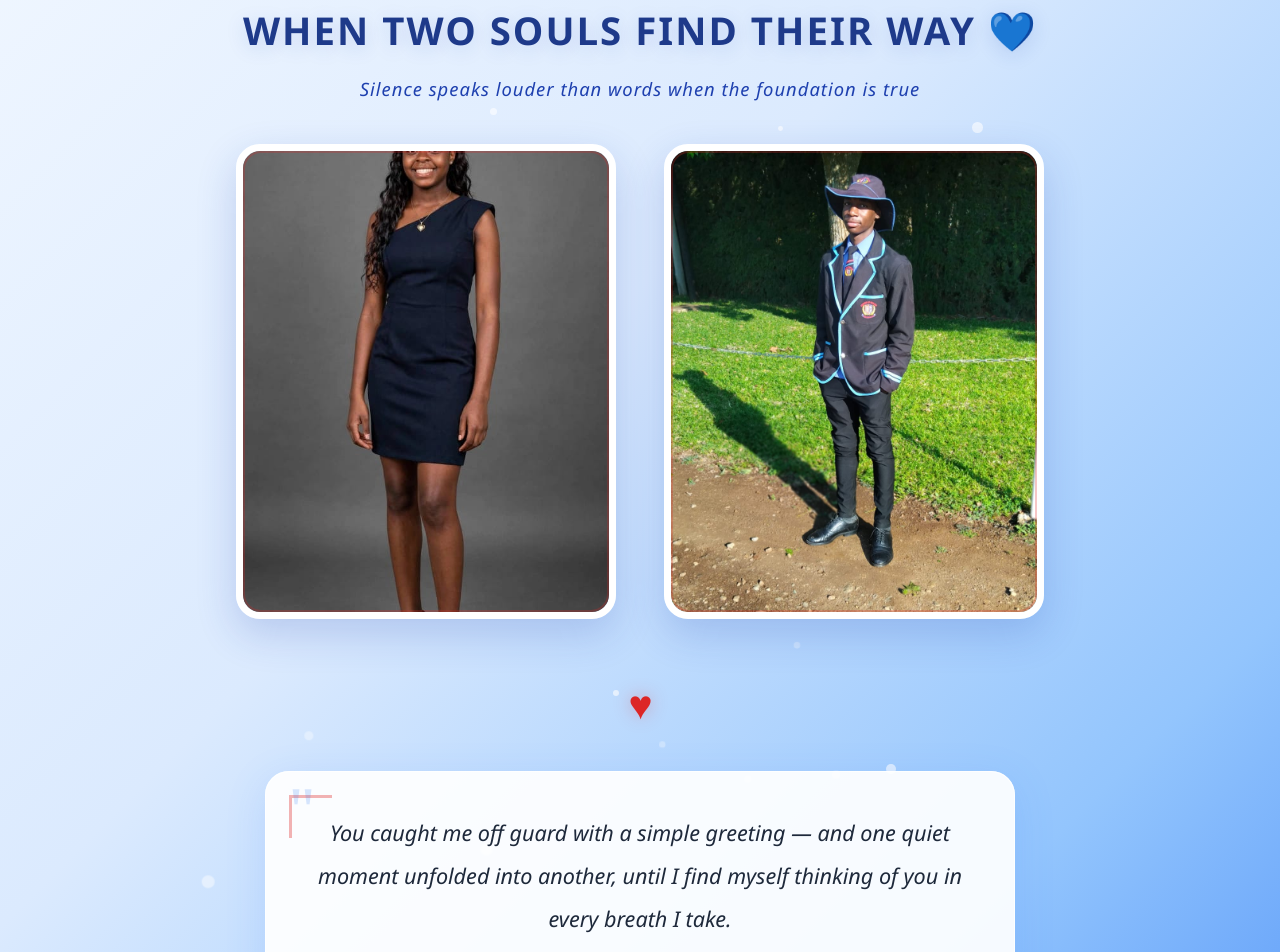
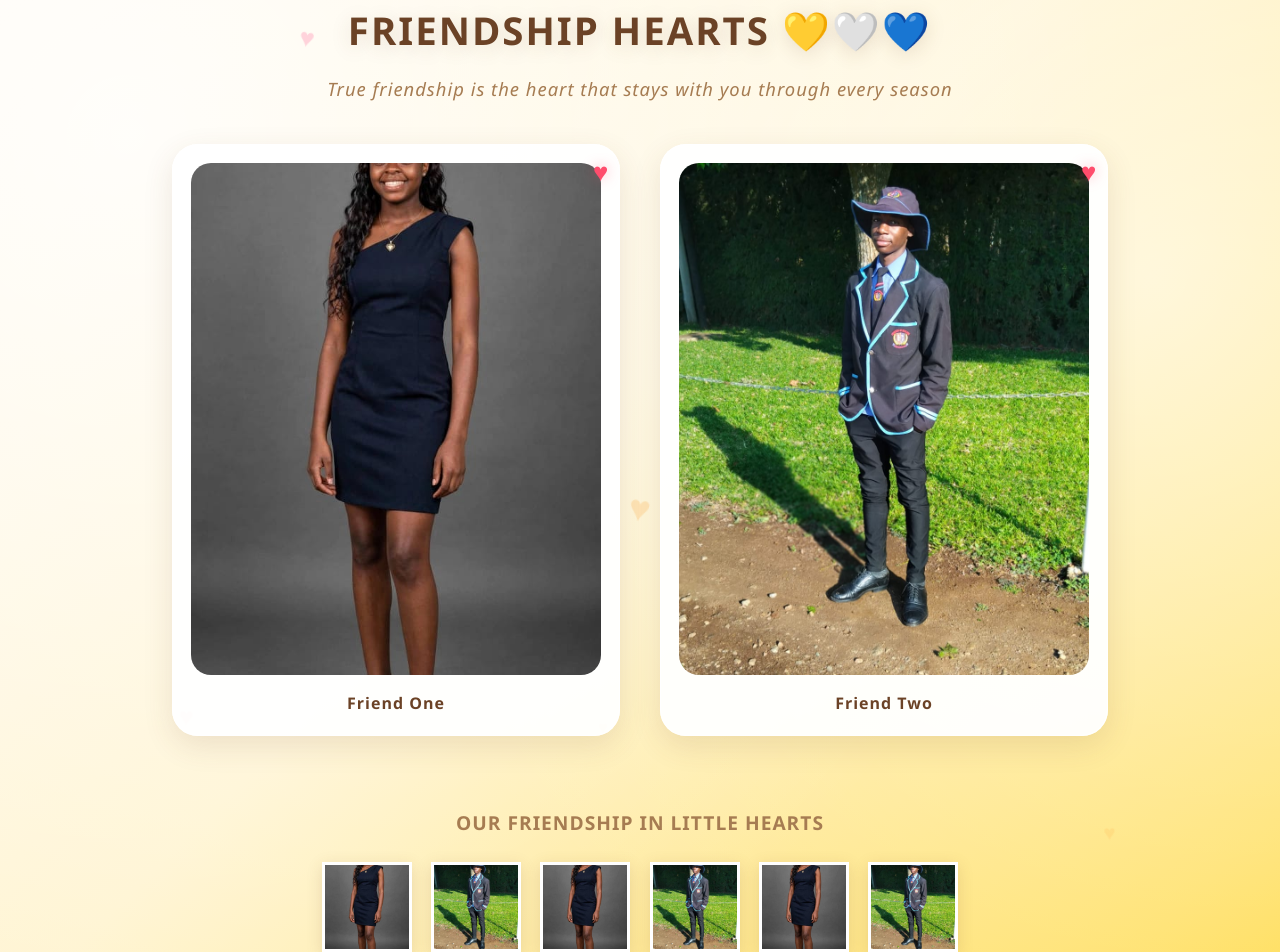
Before and after one commit to tomtapiwa22-lgtm/Trillux-Advertising-Agency, a SvelteKit app: page / in a window 1280 px wide. Shown: the part 40-992 px from the top of the page. Built offline with nearby package versions, Linux system fonts and the light colour scheme.

Commit message:
Update +page.svelte

```diff
--- a/src/routes/+page.svelte
+++ b/src/routes/+page.svelte
@@ -1,19 +1,18 @@
 <svelte:head>
-  <title>Bound in Truth 💙</title>
+  <title>Friendship Hearts 💛🤍💙</title>
   <meta charset="UTF-8" />
   <meta name="viewport" content="width=device-width, initial-scale=1.0" />
   <style>
-    * {
-      margin: 0;
-      padding: 0;
-      box-sizing: border-box;
-    }
+    * { margin: 0; padding: 0; box-sizing: border-box; }
 
     body {
       min-height: 100vh;
-      background: linear-gradient(135deg, #eff6ff 0%, #dbeafe 35%, #93c5fd 70%, #3b82f6 100%);
+      background:
+        radial-gradient(circle at 10% 10%, rgba(255,255,255,0.8) 0%, transparent 50%),
+        radial-gradient(circle at 90% 18%, rgba(255,255,255,0.6) 0%, transparent 45%),
+        linear-gradient(135deg, #fffaf0 0%, #fff3cd 35%, #ffe066 70%, #ffcc00 100%);
       font-family: 'Segoe UI', Georgia, serif;
-      color: #1e3a8a;
+      color: #6b4226;
       overflow-x: hidden;
     }
 
@@ -24,33 +23,45 @@
       align-items: center;
       justify-content: center;
       padding: 2.5rem 2rem;
-      max-width: 950px;
+      max-width: 1000px;
       margin: 0 auto;
       position: relative;
     }
 
-    /* Floating particles */
-    .particle {
+    .hearts-bg {
       position: absolute;
-      border-radius: 50%;
-      background: rgba(255,255,255,0.6);
+      inset: 0;
+      overflow: hidden;
       pointer-events: none;
-      animation: floatParticle 12s ease-in-out infinite;
     }
 
-    @keyframes floatParticle {
-      0% { transform: translateY(0) translateX(0) scale(1); opacity: 0.6; }
-      25% { transform: translateY(-40px) translateX(20px) scale(1.1); opacity: 0.8; }
-      50% { transform: translateY(-20px) translateX(-15px) scale(0.9); opacity: 0.5; }
-      75% { transform: translateY(-50px) translateX(10px) scale(1.05); opacity: 0.7; }
-      100% { transform: translateY(0) translateX(0) scale(1); opacity: 0.6; }
+    .heart {
+      position: absolute;
+      color: rgba(255, 100, 150, 0.35);
+      font-size: 1.6rem;
+      animation: floatHeart 8s ease-in-out infinite;
     }
 
-    /* Heading dramatic reveal */
+    .heart:nth-child(odd) {
+      color: rgba(255, 180, 80, 0.35);
+    }
+
+    .heart:nth-child(3n) {
+      color: rgba(255, 100, 100, 0.35);
+    }
+
+    @keyframes floatHeart {
+      0% { transform: translateY(0) translateX(0) rotate(0deg); opacity: 0.4; }
+      25% { transform: translateY(-50px) translateX(25px) rotate(10deg); opacity: 0.8; }
+      50% { transform: translateY(-30px) translateX(-20px) rotate(-8deg); opacity: 0.5; }
+      75% { transform: translateY(-60px) translateX(15px) rotate(5deg); opacity: 0.7; }
+      100% { transform: translateY(0) translateX(0) rotate(0deg); opacity: 0.4; }
+    }
+
     .heading {
       text-align: center;
       margin-bottom: 2.5rem;
-      position: relative;
+      z-index: 1;
     }
 
     h1 {
@@ -60,12 +71,12 @@
       opacity: 0;
       transform: translateY(30px) scale(0.9);
       animation: grandReveal 1.5s ease-out forwards;
-      text-shadow: 0 4px 20px rgba(30, 64, 175, 0.15);
+      text-shadow: 0 4px 20px rgba(107, 66, 38, 0.15);
     }
 
     .subtitle {
       font-size: 1.15rem;
-      color: #1e40af;
+      color: #a67c52;
       font-style: italic;
       margin-top: 0.8rem;
       opacity: 0;
@@ -82,71 +93,47 @@
       to { opacity: 1; }
     }
 
-    /* Photos dramatic styling */
-    .photos-row {
-      display: flex;
-      gap: 3rem;
-      justify-content: center;
+    .main-grid {
+      display: grid;
+      grid-template-columns: repeat(auto-fit, minmax(280px, 1fr));
+      gap: 2.5rem;
       width: 100%;
-      margin-bottom: 3rem;
-      flex-wrap: wrap;
+      margin-bottom: 2.5rem;
+      align-items: stretch;
+      z-index: 1;
     }
 
-    .photo-wrap {
-      flex: 1;
-      min-width: 300px;
-      max-width: 380px;
+    .photo-card {
       position: relative;
+      background: rgba(255,255,255,0.95);
+      border-radius: 26px;
+      padding: 1.2rem;
+      box-shadow:
+        0 10px 30px rgba(107, 66, 38, 0.12),
+        inset 0 0 0 1px rgba(255, 255, 255, 0.8);
       opacity: 0;
-      transform: translateY(50px) rotate(-3deg);
-      animation: photoSweepIn 1.2s cubic-bezier(0.17, 0.67, 0.23, 0.99) forwards;
+      transform: translateY(50px) scale(0.95);
+      animation: cardSweepIn 1.2s cubic-bezier(0.17, 0.67, 0.23, 0.99) forwards;
+      overflow: hidden;
     }
 
-    .photo-wrap:nth-child(2) {
-      transform: translateY(50px) rotate(3deg);
+    .photo-card:nth-child(2) {
       animation-delay: 0.3s;
     }
 
-    @keyframes photoSweepIn {
+    @keyframes cardSweepIn {
       to {
         opacity: 1;
-        transform: translateY(0) rotate(0deg);
+        transform: translateY(0) scale(1);
       }
     }
 
     .photo-frame {
       width: 100%;
       aspect-ratio: 4/5;
-      border-radius: 24px;
+      border-radius: 20px;
       overflow: hidden;
-      border: 7px solid white;
-      box-shadow:
-        0 15px 40px rgba(30, 64, 175, 0.2),
-        inset 0 0 0 2px rgba(220, 38, 38, 0.12);
-      transition: all 0.5s cubic-bezier(0.17, 0.67, 0.23, 0.99);
       position: relative;
-    }
-
-    /* Red accent border pulse */
-    .photo-frame::before {
-      content: '';
-      position: absolute;
-      inset: 0;
-      border-radius: 18px;
-      border: 2px solid transparent;
-      animation: redPulse 3s ease-in-out infinite;
-    }
-
-    @keyframes redPulse {
-      0%, 100% { border-color: rgba(220, 38, 38, 0.1); }
-      50% { border-color: rgba(220, 38, 38, 0.3); }
-    }
-
-    .photo-frame:hover {
-      transform: translateY(-12px) scale(1.03);
-      box-shadow:
-        0 25px 60px rgba(30, 64, 175, 0.3),
-        inset 0 0 0 2px rgba(220, 38, 38, 0.2);
     }
 
     .photo-frame img {
@@ -156,11 +143,86 @@
       transition: transform 6s ease;
     }
 
-    .photo-frame:hover img {
+    .photo-card:hover .photo-frame img {
       transform: scale(1.08);
     }
 
-    /* Central divider */
+    .card-heart {
+      position: absolute;
+      top: 0.6rem;
+      right: 0.8rem;
+      font-size: 1.4rem;
+      color: #ff4d6d;
+      animation: heartBeat 2s ease-in-out infinite;
+      filter: drop-shadow(0 0 6px rgba(255, 77, 109, 0.4));
+    }
+
+    .photo-label {
+      margin-top: 1rem;
+      text-align: center;
+      font-size: 1rem;
+      font-weight: 600;
+      color: #6b4226;
+      letter-spacing: 1px;
+    }
+
+    .circle-hearts-section {
+      width: 100%;
+      max-width: 750px;
+      margin: 2rem 0 2.5rem;
+      position: relative;
+      z-index: 1;
+    }
+
+    .circle-hearts-title {
+      text-align: center;
+      font-size: 1.2rem;
+      color: #a67c52;
+      margin-bottom: 1.5rem;
+      font-weight: 600;
+      letter-spacing: 1px;
+      text-transform: uppercase;
+    }
+
+    .circle-hearts-grid {
+      display: flex;
+      flex-wrap: wrap;
+      justify-content: center;
+      gap: 1.2rem;
+    }
+
+    .heart-pic {
+      position: relative;
+      width: 90px;
+      height: 90px;
+      opacity: 0;
+      transform: translateY(30px) scale(0.8);
+      animation: popHeartPic 0.8s ease-out forwards;
+    }
+
+    .heart-pic:nth-child(1) { animation-delay: 0.6s; }
+    .heart-pic:nth-child(2) { animation-delay: 0.75s; }
+    .heart-pic:nth-child(3) { animation-delay: 0.9s; }
+    .heart-pic:nth-child(4) { animation-delay: 1.05s; }
+    .heart-pic:nth-child(5) { animation-delay: 1.2s; }
+    .heart-pic:nth-child(6) { animation-delay: 1.35s; }
+
+    @keyframes popHeartPic {
+      to {
+        opacity: 1;
+        transform: translateY(0) scale(1);
+      }
+    }
+
+    .heart-pic img {
+      width: 100%;
+      height: 100%;
+      object-fit: cover;
+      clip-path: path('M50% 15% C65% 0%, 90% 0%, 90% 25% C90% 50%, 50% 85%, 50% 85% C50% 85%, 10% 50%, 10% 25% C10% 0%, 35% 0%, 50% 15% Z');
+      border: 3px solid #fff;
+      box-shadow: 0 4px 15px rgba(107, 66, 38, 0.15);
+    }
+
     .divider {
       display: flex;
       align-items: center;
@@ -168,58 +230,62 @@
       margin: 0.5rem 0 2.5rem;
       opacity: 0;
       animation: fadeIn 1s ease-out 0.8s forwards;
+      z-index: 1;
     }
 
     .divider-line {
       height: 2px;
       flex: 1;
       max-width: 100px;
-      background: linear-gradient(90deg, transparent, #3b82f6, transparent);
+      background: linear-gradient(90deg, transparent, #ff4d6d, transparent);
     }
 
-    .heart-icon {
+    .divider-heart {
       font-size: 2.2rem;
-      color: #dc2626;
+      color: #ff4d6d;
       animation: heartBeat 2s ease-in-out infinite;
-      filter: drop-shadow(0 0 8px rgba(220, 38, 38, 0.3));
+      filter: drop-shadow(0 0 8px rgba(255, 77, 109, 0.35));
     }
 
     @keyframes heartBeat {
-      0%, 100% { transform: scale(1); }
+      0%,100% { transform: scale(1); }
       15% { transform: scale(1.25); }
       30% { transform: scale(1); }
       45% { transform: scale(1.2); }
       60% { transform: scale(1); }
     }
 
-    /* Quote dramatic styling */
+    @keyframes fadeIn {
+      to { opacity: 1; }
+    }
+
     .quote-wrapper {
       max-width: 750px;
       width: 100%;
       opacity: 0;
       transform: translateY(30px);
       animation: quoteRise 1.5s ease-out 1.1s forwards;
+      z-index: 1;
     }
 
     .quote-card {
-      background: rgba(255, 255, 255, 0.92);
+      background: rgba(255,255,255,0.96);
       border-radius: 24px;
       padding: 2.5rem;
       box-shadow:
-        0 10px 40px rgba(59, 130, 246, 0.15),
-        0 0 0 1px rgba(255, 255, 255, 0.8) inset;
+        0 10px 40px rgba(107, 66, 38, 0.12),
+        inset 0 0 0 1px rgba(255, 255, 255, 0.8);
       position: relative;
       overflow: hidden;
     }
 
-    /* Corner red accents — exactly 1% usage */
     .quote-card::before,
     .quote-card::after {
       content: '';
       position: absolute;
       width: 40px;
       height: 40px;
-      border-color: rgba(220, 38, 38, 0.35);
+      border-color: rgba(255, 77, 109, 0.35);
       border-style: solid;
       opacity: 0;
       animation: cornerPop 1.2s ease-out 1.5s forwards;
@@ -245,7 +311,7 @@
     .quote-mark {
       font-size: 4rem;
       line-height: 1;
-      color: rgba(59, 130, 246, 0.2);
+      color: rgba(255, 77, 109, 0.15);
       font-family: Georgia, serif;
       position: absolute;
       top: 0.5rem;
@@ -256,7 +322,7 @@
     .quote-text {
       font-size: 1.35rem;
       line-height: 2;
-      color: #1e293b;
+      color: #6b4226;
       font-style: italic;
       text-align: center;
       position: relative;
@@ -285,7 +351,7 @@
       text-align: center;
       margin-top: 2rem;
       font-size: 1.1rem;
-      color: #1e40af;
+      color: #a67c52;
       font-weight: 600;
       letter-spacing: 2px;
       opacity: 0;
@@ -299,18 +365,18 @@
       }
     }
 
-    @keyframes fadeIn {
-      to { opacity: 1; }
-    }
-
-    /* Shimmer effect */
     .shimmer {
       position: absolute;
       top: 0;
       left: -100%;
       width: 100%;
       height: 100%;
-      background: linear-gradient(90deg, transparent, rgba(255,255,255,0.4), transparent);
+      background: linear-gradient(
+        90deg,
+        transparent,
+        rgba(255, 255, 255, 0.4),
+        transparent
+      );
       animation: shimmerSweep 4s ease-in-out infinite;
       animation-delay: 2s;
       pointer-events: none;
@@ -323,55 +389,90 @@
     }
 
     @media (max-width: 640px) {
-      h1 { font-size: 1.8rem; letter-spacing: 1px; }
-      .quote-text { font-size: 1.1rem; }
-      .page { padding: 2rem 1.25rem; }
-      .photos-row { gap: 2rem; }
-      .quote-card { padding: 2rem 1.5rem; }
+      h1 {
+        font-size: 1.8rem;
+        letter-spacing: 1px;
+      }
+
+      .quote-text {
+        font-size: 1.1rem;
+      }
+
+      .page {
+        padding: 2rem 1.25rem;
+      }
+
+      .main-grid {
+        gap: 2rem;
+      }
+
+      .quote-card {
+        padding: 2rem 1.5rem;
+      }
+
+      .heart-pic {
+        width: 70px;
+        height: 70px;
+      }
     }
   </style>
 </svelte:head>
 
 <div class="page">
-  <!-- Floating background particles -->
-  {#each particles as p}
-    <div
-      class="particle"
-      style="
-        left: {p.x}%;
-        top: {p.y}%;
-        width: {p.size}px;
-        height: {p.size}px;
-        animation-delay: {p.delay}s;
-        animation-duration: {p.dur}s;
-      "
-    ></div>
-  {/each}
+  <div class="hearts-bg">
+    {#each hearts as h}
+      <span
+        class="heart"
+        style="
+          left: {h.x}%;
+          top: {h.y}%;
+          font-size: {h.size}rem;
+          animation-delay: {h.delay}s;
+          animation-duration: {h.dur}s;
+        "
+        >♥</span
+      >
+    {/each}
+  </div>
 
   <div class="heading">
-    <h1>When Two Souls Find Their Way 💙</h1>
-    <p class="subtitle">Silence speaks louder than words when the foundation is true</p>
+    <h1>Friendship Hearts 💛🤍💙</h1>
+    <p class="subtitle">True friendship is the heart that stays with you through every season</p>
   </div>
 
-  <div class="photos-row">
-    <div class="photo-wrap">
+  <div class="main-grid">
+    <div class="photo-card">
       <div class="photo-frame">
-        <!-- Uses your file exactly as named in your repo -->
-        <img src="/WhatsApp Image 2026-11-06 at 19.00.58 (2).jpeg" alt="First" loading="lazy" />
+        <img src="/WhatsApp Image 2026-11-06 at 19.00.58 (2).jpeg" alt="Friend 1" loading="lazy" />
       </div>
+      <span class="card-heart">♥</span>
+      <p class="photo-label">Friend One</p>
     </div>
 
-    <div class="photo-wrap">
+    <div class="photo-card">
       <div class="photo-frame">
-        <!-- Uses your file exactly as named in your repo -->
-        <img src="/WhatsApp Image 2026-11-06 at 19.00.59.jpeg" alt="Second" loading="lazy" />
+        <img src="/WhatsApp Image 2026-11-06 at 19.00.59.jpeg" alt="Friend 2" loading="lazy" />
       </div>
+      <span class="card-heart">♥</span>
+      <p class="photo-label">Friend Two</p>
+    </div>
+  </div>
+
+  <div class="circle-hearts-section">
+    <p class="circle-hearts-title">Our Friendship in Little Hearts</p>
+    <div class="circle-hearts-grid">
+      <div class="heart-pic"><img src="/WhatsApp Image 2026-11-06 at 19.00.58 (2).jpeg" alt="Memory 1" /></div>
+      <div class="heart-pic"><img src="/WhatsApp Image 2026-11-06 at 19.00.59.jpeg" alt="Memory 2" /></div>
+      <div class="heart-pic"><img src="/WhatsApp Image 2026-11-06 at 19.00.58 (2).jpeg" alt="Memory 3" /></div>
+      <div class="heart-pic"><img src="/WhatsApp Image 2026-11-06 at 19.00.59.jpeg" alt="Memory 4" /></div>
+      <div class="heart-pic"><img src="/WhatsApp Image 2026-11-06 at 19.00.58 (2).jpeg" alt="Memory 5" /></div>
+      <div class="heart-pic"><img src="/WhatsApp Image 2026-11-06 at 19.00.59.jpeg" alt="Memory 6" /></div>
     </div>
   </div>
 
   <div class="divider">
     <span class="divider-line"></span>
-    <span class="heart-icon">♥</span>
+    <span class="divider-heart">♥</span>
     <span class="divider-line"></span>
   </div>
 
@@ -380,11 +481,11 @@
       <div class="shimmer"></div>
       <span class="quote-mark">"</span>
       <div class="quote-text">
-        <p>You caught me off guard with a simple greeting — and one quiet moment unfolded into another, until I find myself thinking of you in every breath I take.</p>
-        <p>When a foundation is built with nothing but truth — no masks, no pretense, no shadows — something rare and magnificent takes root. It is a wonder how effortlessly our spirits align, how naturally the connection flows, as if we were always meant to find one another.</p>
-        <p>What began as a whisper has grown into something unshakable — a bond that does not need to shout to be heard, for it is written in the language of the heart, and that never fades.</p>
+        <p>Friendship begins with a simple hello, but it grows into something that feels like home — a heart that understands yours even when words are few.</p>
+        <p>True friends don't need to be together every day. What matters is that when life changes, when days get heavy, and when joy comes around, you still know someone is there, cheering you on from their heart.</p>
+        <p>Every laugh shared, every quiet moment, and every little memory becomes a small heart circling around your story — reminding you that some bonds are not just made, but felt forever.</p>
       </div>
-      <p class="author-line">— Anonymous</p>
+      <p class="author-line">— Friendship Tribute</p>
     </div>
   </div>
 </div>
@@ -392,19 +493,19 @@
 <script>
   import { onMount } from 'svelte';
 
-  let particles = [];
+  let hearts = [];
 
-  function createParticle() {
+  function createHeart() {
     return {
       x: Math.random() * 100,
       y: Math.random() * 100,
-      size: 4 + Math.random() * 8,
+      size: 1 + Math.random() * 1.5,
       delay: Math.random() * 8,
-      dur: 8 + Math.random() * 6
+      dur: 6 + Math.random() * 6
     };
   }
 
   onMount(() => {
-    particles = Array.from({ length: 25 }, createParticle);
+    hearts = Array.from({ length: 35 }, createHeart);
   });
 </script>
```
